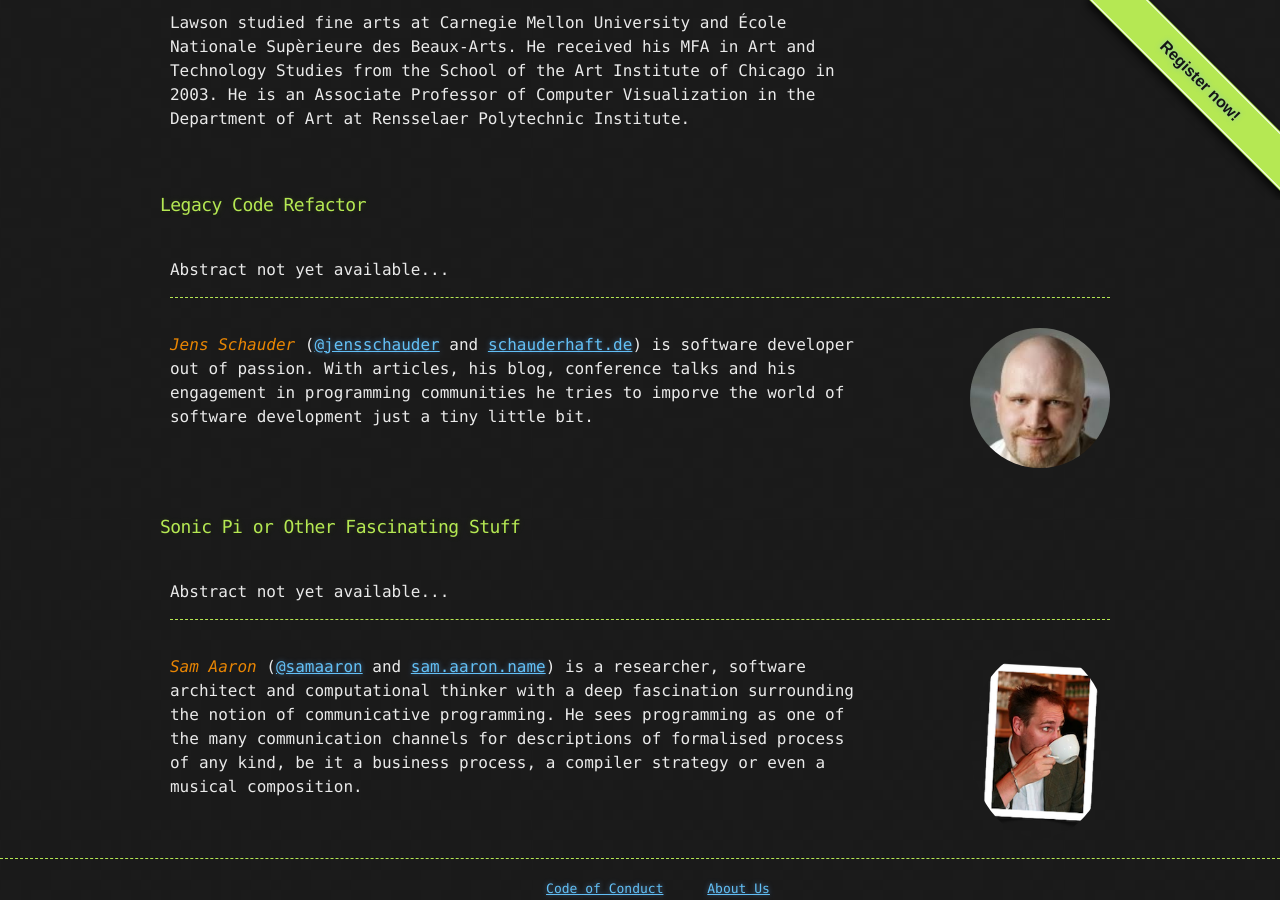
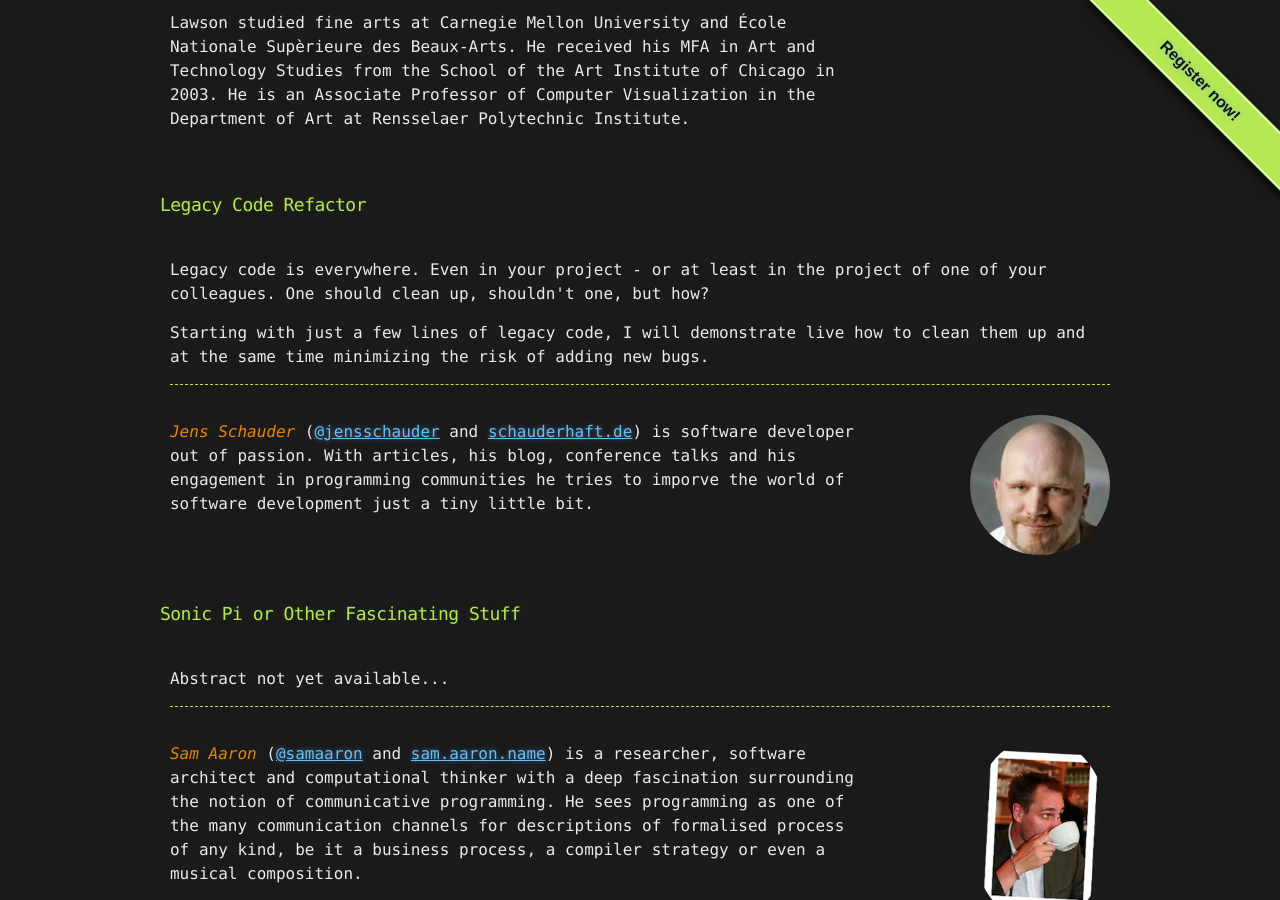
Before and after one commit to BreathingCode/BreathingCode.github.io, a Jekyll site: the page built from program.html, in a window 1280 px wide and 900 px high, scrolled down 4269 px. Built offline with Jekyll 4.4.1, drawn with Linux system fonts in a browser that asks for light colours; nearby versions of some CDN libraries; Markdown is read by kramdown in place of the engine named in the settings.

Commit message:
Added short abstract for Jens' session

```diff
--- a/program.html
+++ b/program.html
@@ -359,7 +359,13 @@ layout: grid
 
 <article class="session-abstract">
   <p>
-    Abstract not yet available...
+    Legacy code is everywhere. Even in your project - or at least in the project
+    of one of your colleagues. One should clean up, shouldn't one, but how?
+  </p>
+
+  <p>
+    Starting with just a few lines of legacy code, I will demonstrate live how to clean
+    them up and at the same time minimizing the risk of adding new bugs.
   </p>
 
 </article>
```
